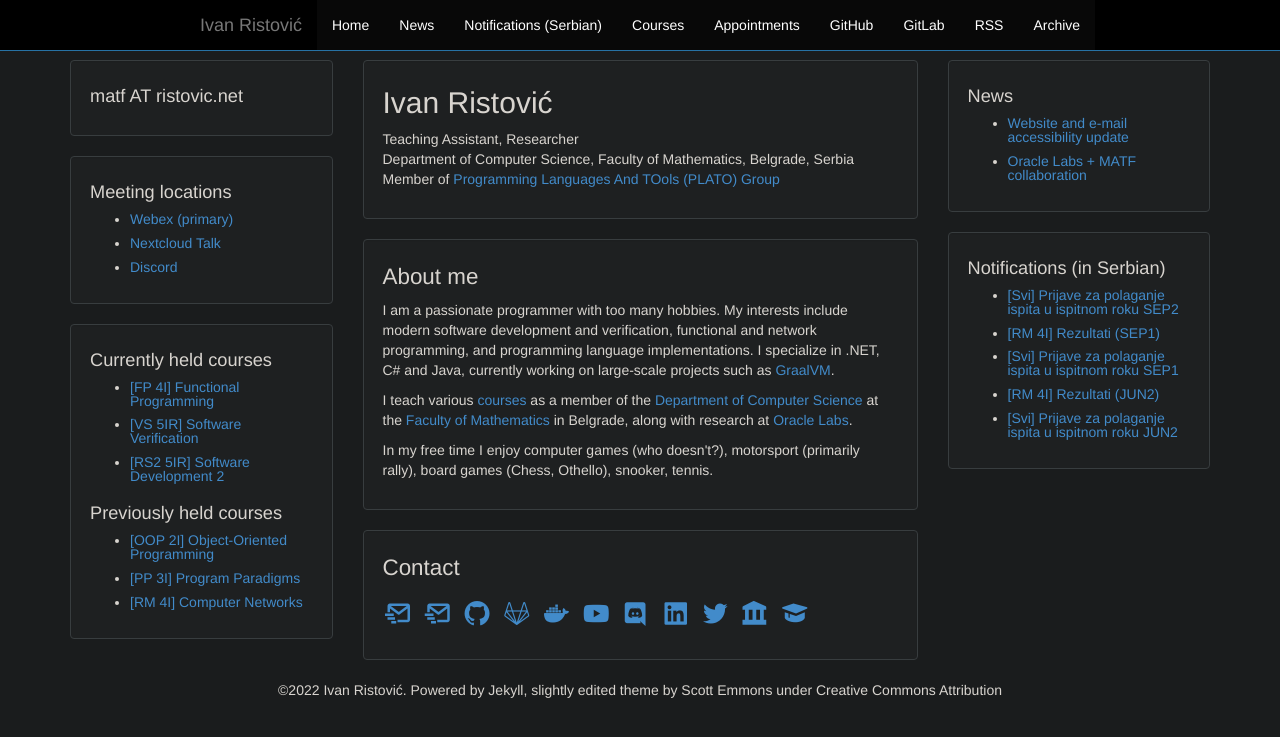
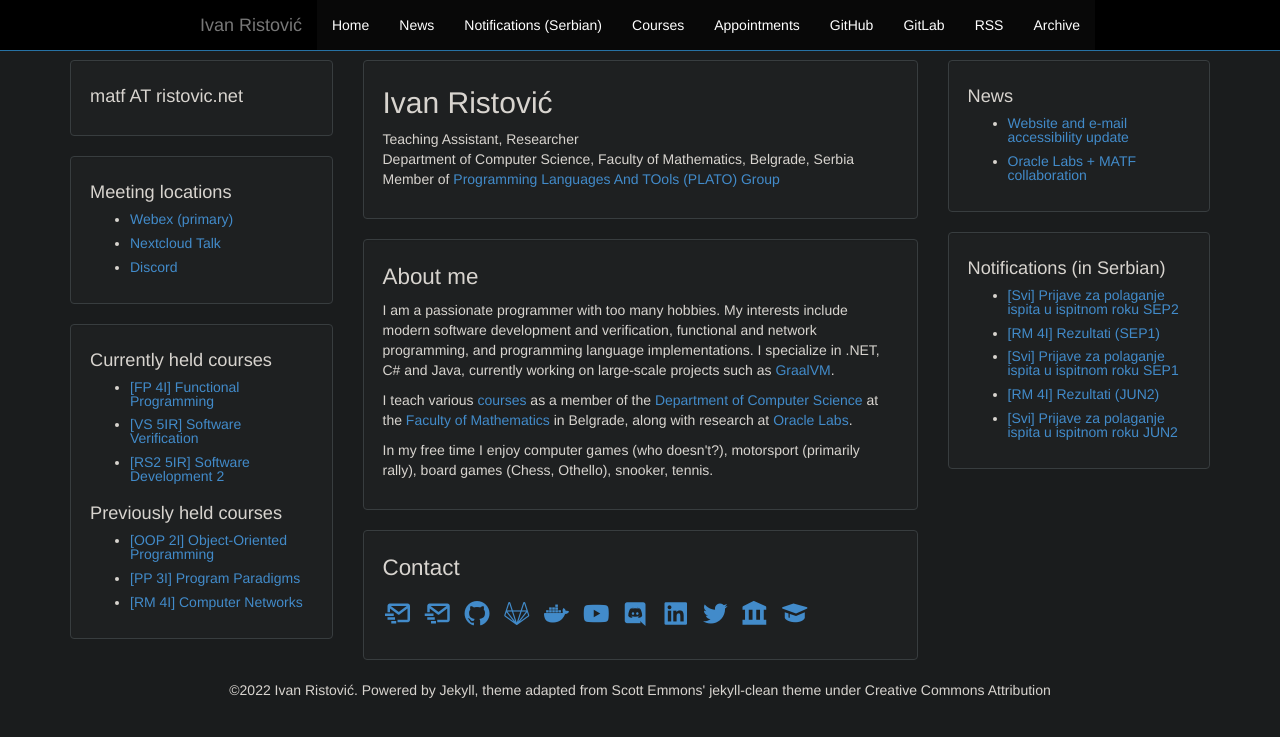
Before and after one commit to ivan-ristovic/ivan-ristovic.github.io, a Jekyll site: the page built from index.html, in a window 1280 px wide. Shown: the top 737 px of the page. Built offline with Jekyll 4.4.1, drawn with Linux system fonts in a browser that asks for light colours.

Commit message:
Fix footer

```diff
--- a/_includes/footer.html
+++ b/_includes/footer.html
@@ -1,9 +1,9 @@
 <div class="container-fluid">
     <div class="row-fluid">
         <div class="span12 footer navbar-inverse">
-            <p class="copyright">&copy;{{ site.time | date: '%Y' }} {{ site.name }}. Powered by <a href="http://jekyllrb.com">Jekyll</a>, slightly edited theme by <a href="https://github.com/scotte/jekyll-clean">Scott Emmons</a>
+            <p class="copyright">&copy;{{ site.time | date: '%Y' }} {{ site.name }}. Powered by <a href="http://jekyllrb.com">Jekyll</a>, theme adapted from <a href="https://github.com/scotte/jekyll-clean">Scott Emmons' jekyll-clean theme</a>
             under
-            <a href="creativecommons.org/licenses/by/4.0/">Creative Commons Attribution</a></p>
+            <a href="https://creativecommons.org/licenses/by/4.0/">Creative Commons Attribution</a></p>
         </div>
     </div>
 </div>
```
